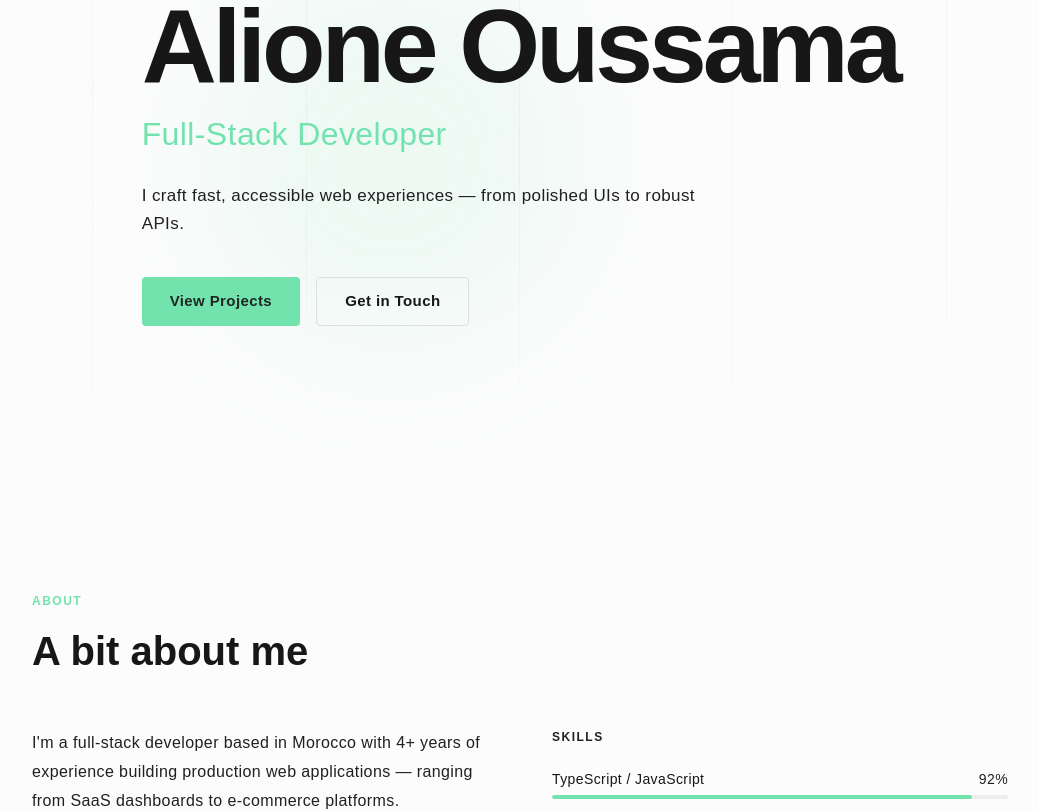
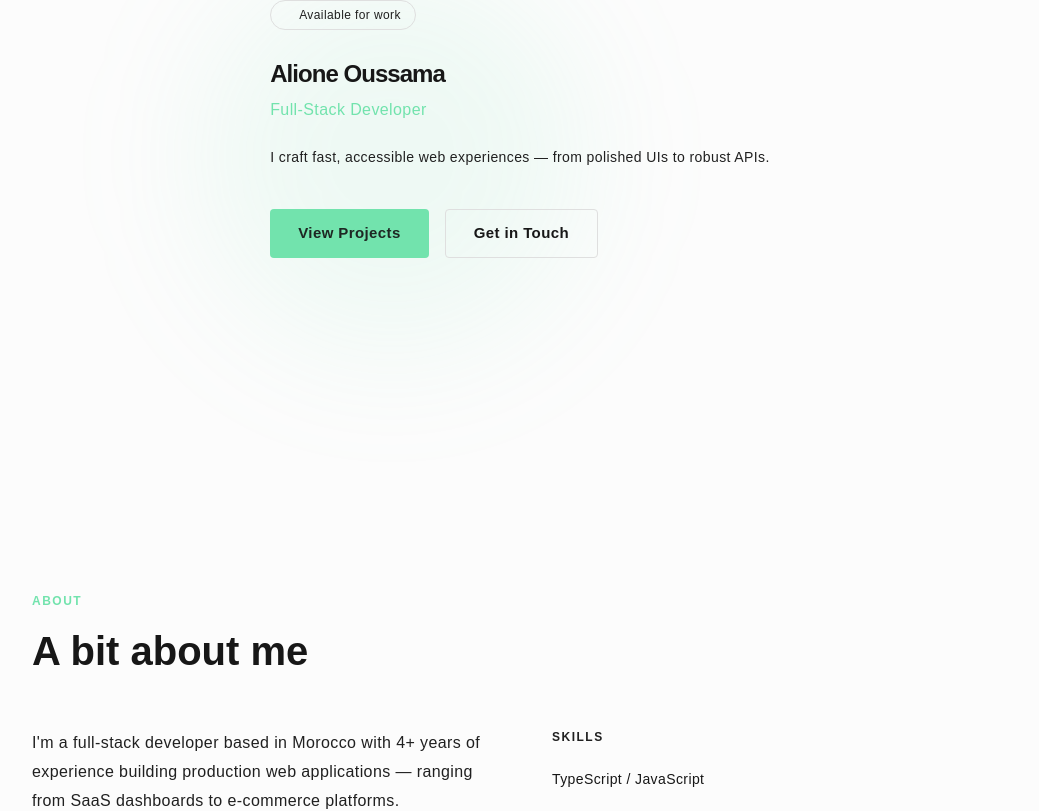
Before and after one commit to ussama-alione-dev/portfolio-nextjs, a Next.js app: page / in a window 1280 px wide. Shown: the part 303-1114 px from the top of the page, without its empty margins (120-1159 px from the left). Built offline with nearby package versions, Linux system fonts and the light colour scheme.

Commit message:
Refactor About, Hero, and Footer components; remove skill levels and adjust styles for improved layout

```diff
--- a/components/About.tsx
+++ b/components/About.tsx
@@ -14,7 +14,6 @@ export default function About() {
                 </h2>
 
                 <div className="grid grid-cols-1 md:grid-cols-2 gap-12 lg:gap-16">
-                    {/* Bio */}
                     <div>
                         <div className="space-y-5">
                             {bio.map((paragraph, i) => (
@@ -50,27 +49,18 @@ export default function About() {
                         </div>
                     </div>
 
-                    {/* Skills */}
                     <div>
                         <h3 className="text-xs font-semibold tracking-widest uppercase text-muted-foreground mb-6">
                             Skills
                         </h3>
-                        <ul className="space-y-5">
+                        <ul className="space-y-5 ">
                             {skills.map((skill) => (
                                 <li key={skill.name}>
                                     <div className="flex justify-between mb-1.5 text-sm">
                                         <span className="text-foreground">
                                             {skill.name}
                                         </span>
-                                        <span className="text-muted-foreground">
-                                            {skill.level}%
-                                        </span>
-                                    </div>
-                                    <div className="h-1 bg-muted rounded-full overflow-hidden">
-                                        <div
-                                            className="h-full bg-primary rounded-full transition-all duration-1000"
-                                            style={{ width: `${skill.level}%` }}
-                                        />
+                                        <span className="text-muted-foreground"></span>
                                     </div>
                                 </li>
                             ))}
--- a/components/Footer.tsx
+++ b/components/Footer.tsx
@@ -2,7 +2,7 @@
 
 const Footer = () => {
     return (
-        <footer className="w-full text-center  py-4 border-t border-border">
+        <footer className="w-full  bottom-0  text-center  py-4 border-t border-border">
             <p>Made with love by ali1 — {new Date().getFullYear()}</p>
         </footer>
     );
--- a/components/Hero.tsx
+++ b/components/Hero.tsx
@@ -11,7 +11,7 @@ export default function Hero() {
         >
             <div
                 aria-hidden="true"
-                className="absolute inset-0 grid grid-cols-6 pointer-events-none"
+                className="absolute inset-0 grid grid-cols-  pointer-events-none"
             >
                 {Array.from({ length: 6 }).map((_, i) => (
                     <span
@@ -27,7 +27,7 @@ export default function Hero() {
                 className="absolute top-1/3 left-1/4 w-96 h-96 rounded-full bg-primary/10 blur-3xl pointer-events-none"
             />
 
-            <div className="relative z-10 max-w-5xl mx-auto px-6 py-24">
+            <div className="relative  z-10 max-w-5xl mx-auto px-6 py-24">
                 {availableForWork && (
                     <span className="inline-flex items-center gap-2 px-3.5 py-1.5 mb-8 rounded-full border border-border text-xs font-medium text-muted-foreground">
                         <span className="w-1.5 h-1.5 rounded-full bg-success animate-pulse" />
@@ -35,15 +35,15 @@ export default function Hero() {
                     </span>
                 )}
 
-                <h1 className="font-display font-extrabold text-[clamp(3rem,9vw,6.5rem)] leading-none tracking-[-0.04em] text-foreground mb-3">
+                <h1 className="font-display font-extrabold text-2xl leading-none tracking-[-0.04em] text-foreground mb-3">
                     {name}
                 </h1>
 
-                <p className="font-display text-[clamp(1.25rem,3vw,2rem)] font-normal text-primary mb-6">
+                <p className="font-display text-base font-normal text-primary mb-6">
                     {title}
                 </p>
 
-                <p className="max-w-xl text-[1.0625rem] text-muted-foreground leading-relaxed mb-10">
+                <p className="max-w-xl text-sm text-muted-foreground leading-relaxed mb-10">
                     {tagline}
                 </p>
 
--- a/data/about.ts
+++ b/data/about.ts
@@ -7,12 +7,12 @@ export const aboutData: AboutData = {
         "When I'm not coding, I'm reading about system design, contributing to open-source, or exploring the mountains around Beni Mellal.",
     ],
     skills: [
-        { name: "TypeScript / JavaScript", level: 92 },
-        { name: "React / Next.js", level: 90 },
-        { name: "Node.js / Express", level: 82 },
-        { name: "PostgreSQL / Prisma", level: 76 },
-        { name: "Docker / CI-CD", level: 68 },
-        { name: "Figma / UI Design", level: 60 },
+        { name: "TypeScript / JavaScript" },
+        { name: "React / Next.js" },
+        { name: "Node.js / Express" },
+        { name: "PostgreSQL / Prisma" },
+        { name: "Docker / CI-CD" },
+        { name: "Figma / UI Design" },
     ],
     location: "Beni Mellal, Morocco",
     email: "aliouaneoussama89@example.com",
--- a/types/index.ts
+++ b/types/index.ts
@@ -10,7 +10,6 @@ export interface HeroData {
 
 export interface Skill {
     name: string;
-    level: number;
 }
 
 export interface AboutData {
```
